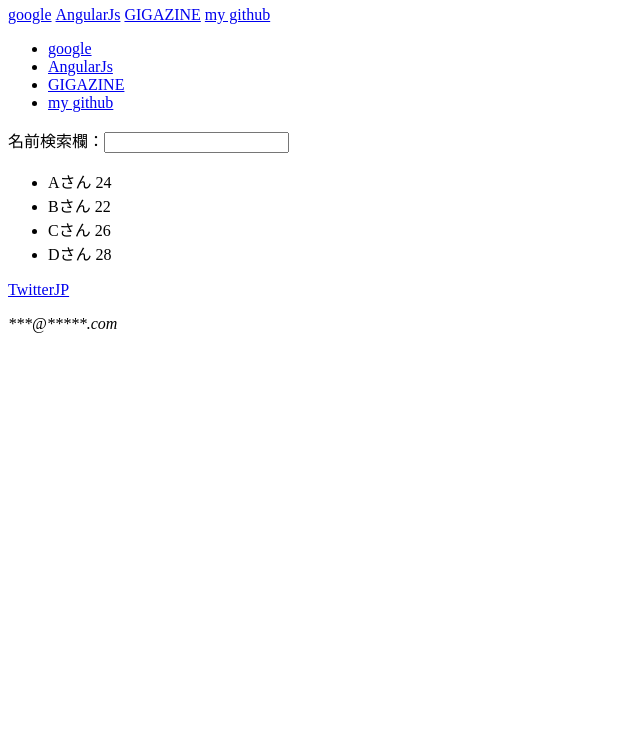
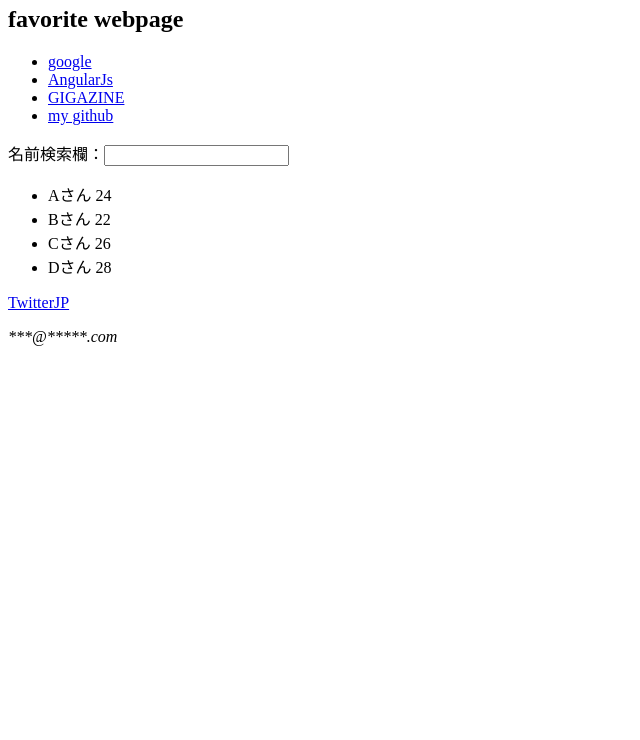
Before and after one commit to ykobayashi-techno/MySimplePage, a plain HTML site: page index.html in a window 1280 px wide. Shown: the part 60-800 px from the top of the page, without its empty margins (0-640 px from the left). Drawn offline with nearby package versions, Linux system fonts and the light colour scheme.

Commit message:
delete span favorite link layout and add label

```diff
--- a/index.html
+++ b/index.html
@@ -8,8 +8,7 @@
 <body ng-controller="UserCtrl" ng-cloak>
 	<h1>Simple My Page. {{greeting}}</h1>
 
-    <span ng-repeat="web in webList"><a href="{{web.address}}" target="_blank">{{web.title}}</a>&nbsp;</span>
-
+    <h2>favorite webpage</h2>
     <ul>
         <li ng-repeat="web in webList"><a href="{{web.address}}" target="_blank">{{web.title}}</a>&nbsp;</li>
     </ul>
```
